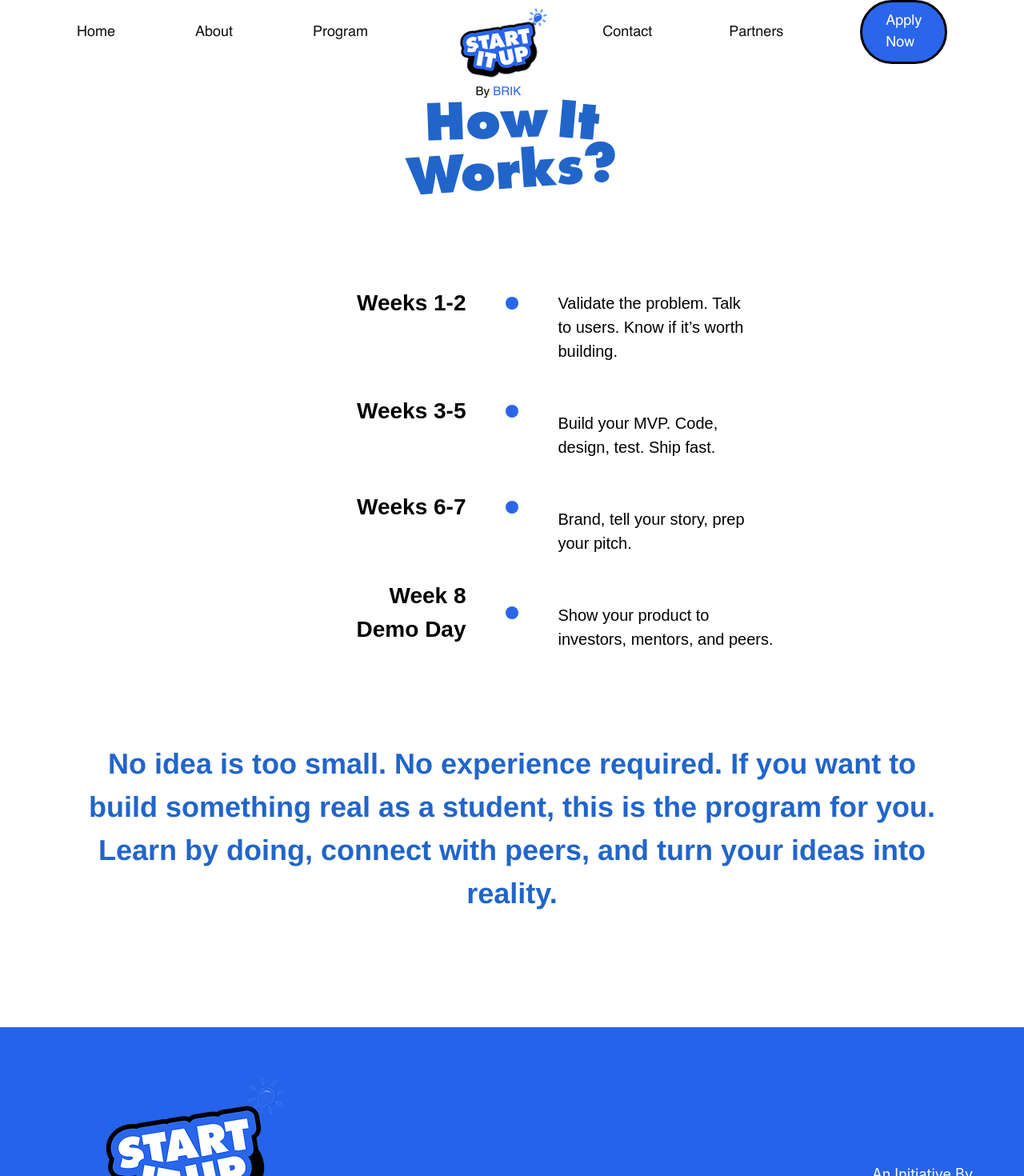
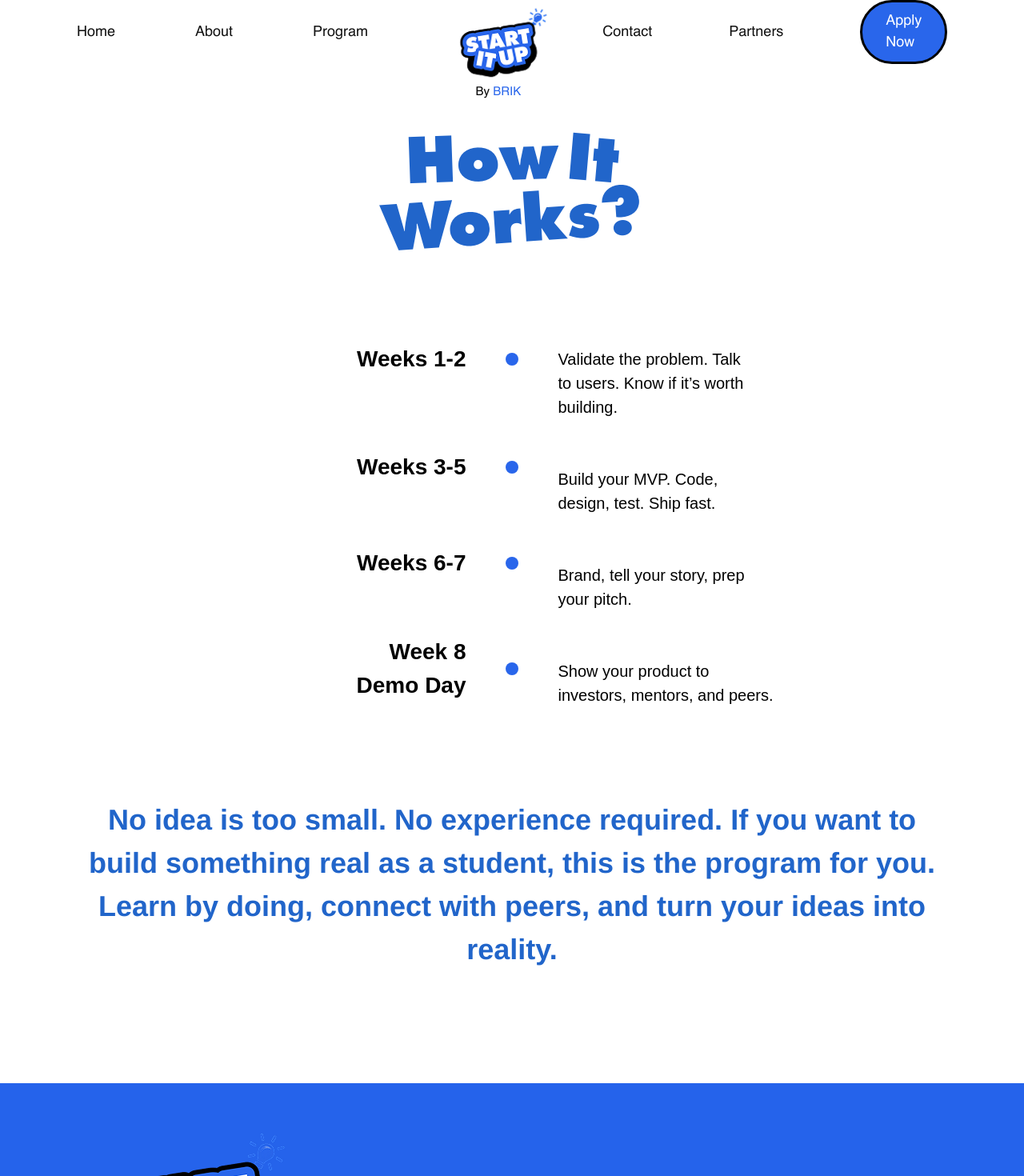
Before and after one commit to aswin-2005/BRIK-StartItUp, a React (Create React App) app in the folder client/: page /program in a window 1280 px wide. Shown: the top 1470 px of the page at 80% size. Built offline with nearby package versions, Linux system fonts and the light colour scheme; a web font is replaced by a local one.

Commit message:
style: edited font sizes

```diff
--- a/client/src/howItWorks.jsx
+++ b/client/src/howItWorks.jsx
@@ -35,6 +35,17 @@ const growLineMobile = keyframes`
   to { height: 118px; }
 `;
 
+const slideInLeft = keyframes`
+  0% {
+    opacity: 0;
+    transform: translateX(-50px);
+  }
+  100% {
+    opacity: 1;
+    transform: translateX(0);
+  }
+`;
+
 const Container = styled.div`
   font-family: "Arial", sans-serif;
   padding: 40px 20px;
@@ -43,9 +54,10 @@ const Container = styled.div`
 `;
 
 const Title = styled.h2`
-  font-size: 62px;
+  font-size: clamp(2.5rem, 6vw, 6rem);
   font-family: 'Futura Extra Bold', sans-serif;
   color: #2165caff;
+  margin-top: 40px;
   margin-bottom: 70px;
   line-height: 1;
   display: flex;
@@ -59,12 +71,12 @@ const Title = styled.h2`
     `}
 
   @media (max-width: 768px) {
-    font-size: 48px;
+    font-size: 80px;
     margin-bottom: 50px;
   }
 
   @media (max-width: 480px) {
-    font-size: 36px;
+    font-size: 62px;
     margin-bottom: 40px;
   }
 `;
@@ -210,6 +222,13 @@ const FooterText = styled.p`
   color: #2165caff;
   text-align: center;
   padding: 100px 80px;
+  opacity: 0; /* start hidden */
+
+  ${({ visible }) =>
+    visible &&
+    css`
+      animation: ${slideInLeft} 1s ease-out forwards;
+    `}
 
   @media (max-width: 768px) {
     font-size: 24px;
@@ -246,6 +265,8 @@ const HowItWorks = () => {
   const [lines, setLines] = useState([]);
   const [started, setStarted] = useState(false);
   const containerRef = useRef(null);
+  const [footerVisible, setFooterVisible] = useState(false);
+  const footerRef = useRef(null);
 
   // Observe scroll
   useEffect(() => {
@@ -267,6 +288,22 @@ const HowItWorks = () => {
       if (containerRef.current) observer.unobserve(containerRef.current);
     };
   }, [started]);
+
+  useEffect(() => {
+  const observer = new IntersectionObserver(
+    ([entry]) => {
+      if (entry.isIntersecting) {
+        setFooterVisible(true);
+        observer.unobserve(entry.target);
+      }
+    },
+    { threshold: 0.3 }
+  );
+
+  if (footerRef.current) observer.observe(footerRef.current);
+
+  return () => observer.disconnect();
+}, []);
 
   // Run animations only once when visible
   useEffect(() => {
@@ -318,7 +355,7 @@ const HowItWorks = () => {
           </StepWrapper>
         ))}
       </Timeline>
-      <FooterText>
+      <FooterText ref={footerRef} visible={footerVisible}>
         No idea is too small. No experience required.
         If you want to build something real as a student, this is the program
         for you. Learn by doing, connect with peers, and turn your ideas into reality.
```
Lines whose indentation alone changed are shown as unchanged.
